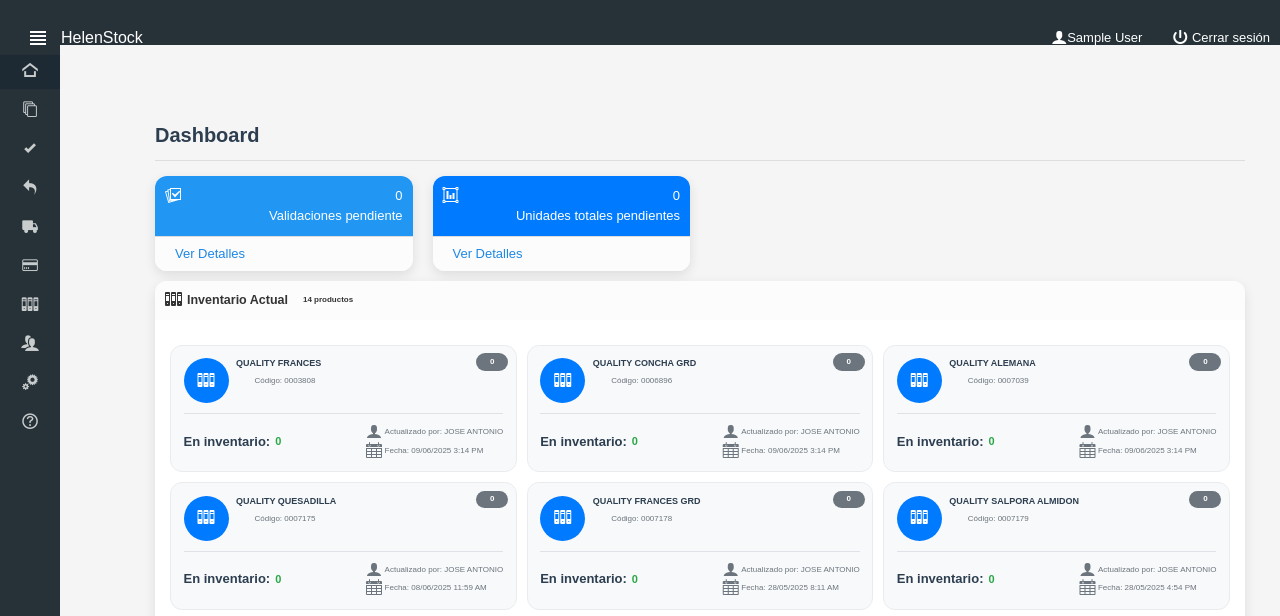
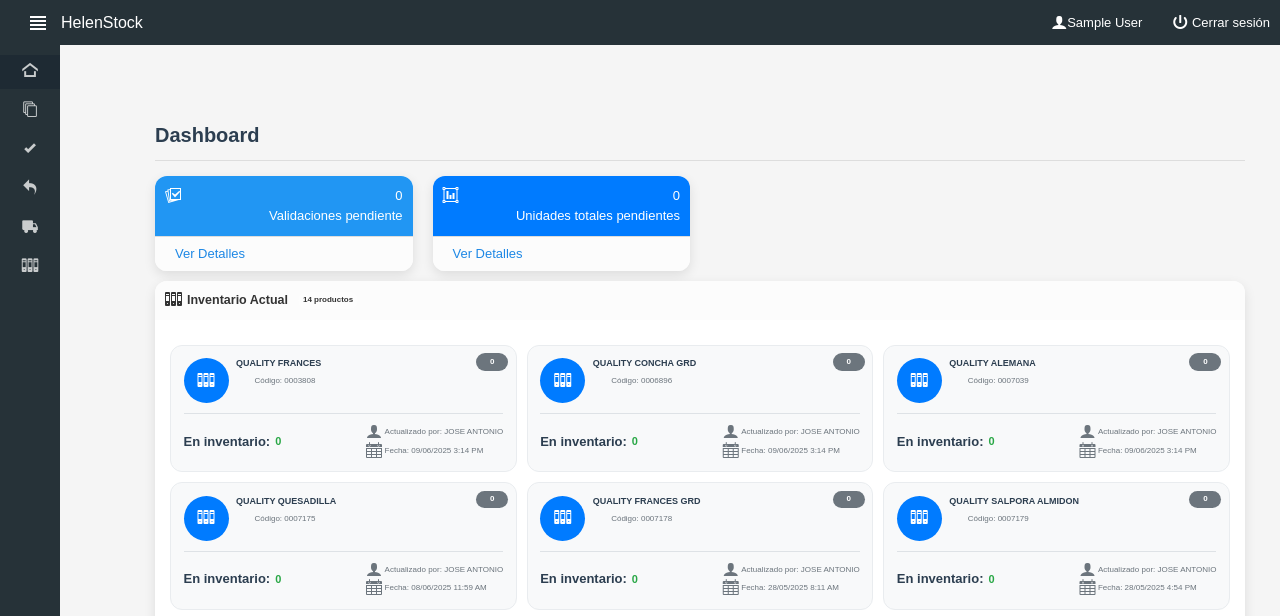
Before and after one commit to MavierLife/Envios, a PHP site: page / in a window 1280 px wide. Shown: the top 616 px of the page. Run offline with PHP 8.4, Linux system fonts and the light colour scheme; the visitor is signed in with stand-in values (Sample User, id 1).

Commit message:
SE REPARO EL PROBLEMA DEL NAVAR

```diff
--- a/index.php
+++ b/index.php
@@ -57,6 +57,11 @@ if (!isset($_SESSION['user_acceso']) || $_SESSION['user_acceso'] !== 'admin') {
         padding-left: 10px; padding-right: 10px;
     }
     .navbar-fixed-top .nav > li > a i { line-height: var(--navbar-height); }
+
+    .navbar-fixed-top .container-fluid { /* Asegurar que no haya padding vertical no deseado */
+        padding-top: 0;
+        padding-bottom: 0;
+    }
 
     .main { display: flex; flex: 1; overflow: hidden; }
 
@@ -237,11 +242,9 @@ if (!isset($_SESSION['user_acceso']) || $_SESSION['user_acceso'] !== 'admin') {
           </li>
           <li class="nav-item"><a class="nav-link" href="#Envios"><i class="icon-truck"></i><span>Envíos a Tiendas</span></a>
           </li>
-          <li class="nav-item"><a class="nav-link" href="#creditos"><i class="icon-credit-card"></i><span>CREDITOS</span></a></li>
+
           <li class="nav-item"><a class="nav-link" href="#inventario"><i class="icon-archive"></i><span>INVENTARIO</span></a></li>
-          <li class="nav-item"><a class="nav-link" href="#clientes"><i class="icon-users"></i><span>CLIENTES</span></a></li>
-          <li class="nav-item"><a class="nav-link" href="#configuracion"><i class="icon-cogs"></i><span>Configuración</span></a></li>
-          <li class="nav-item"><a class="nav-link" href="#ayuda"><i class="icon-question3"></i><span>AYUDA</span></a></li>
+
         </ul>
       </nav>
 
```
